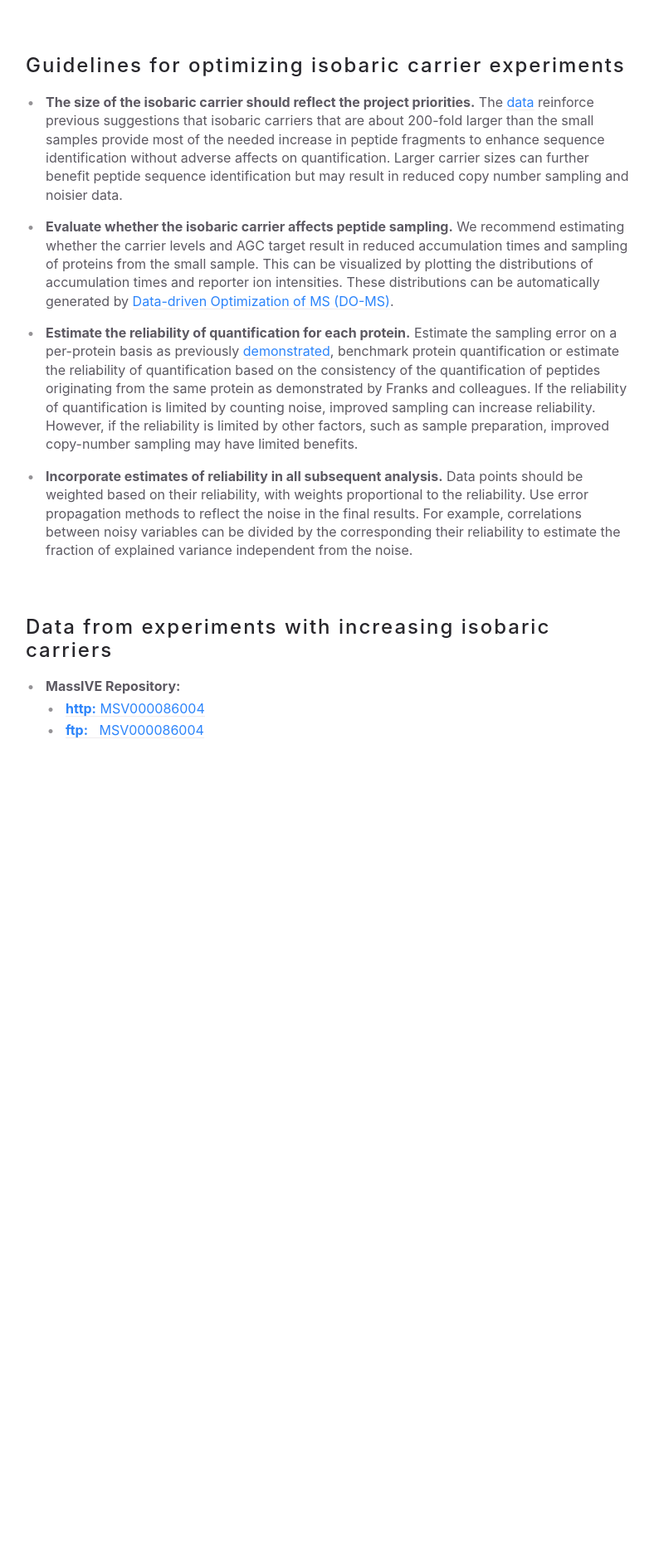
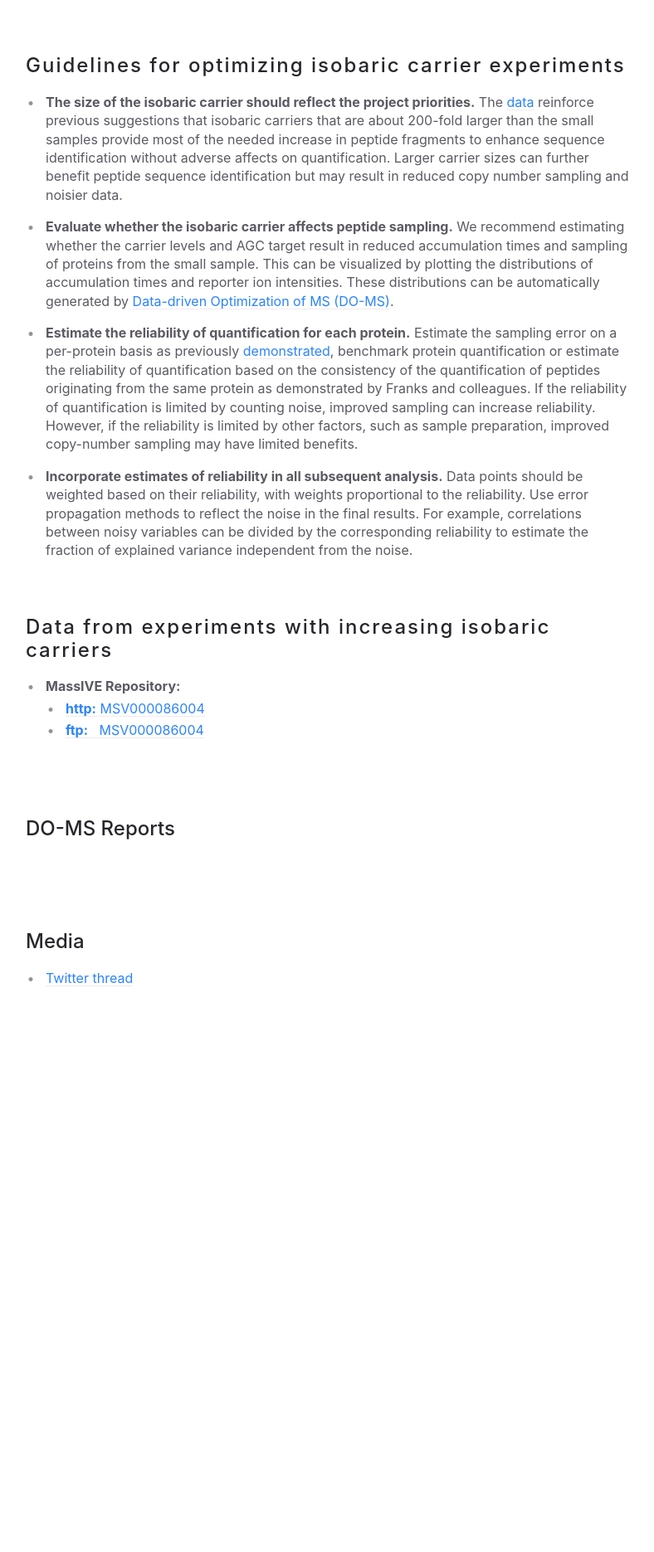
Before and after one commit to SlavovLab/SCoPE2, a Jekyll site: the page built from docs/mass-spec/Isobaric-carrier-optimization.md, in a window 1280 px wide. Shown: the part 990-2861 px from the top of the page at 83% size, without its empty margins (357-1145 px from the left). Built offline with Jekyll 4.4.1, drawn with Linux system fonts in a browser that asks for light colours; nearby versions of some CDN libraries.

Commit message:
Update Isobaric-carrier-optimization.md

```diff
--- a/docs/mass-spec/Isobaric-carrier-optimization.md
+++ b/docs/mass-spec/Isobaric-carrier-optimization.md
@@ -39,7 +39,7 @@ To increase the throughput and quantitative accuracy of single-cell protein anal
 
 - **Estimate the reliability of quantification for each protein.**  Estimate the sampling error on a per-protein basis as previously [demonstrated](https://doi.org/10.1101/665307), benchmark protein quantification or estimate the reliability of quantification based on the consistency of the quantification of peptides originating from the same protein as demonstrated by Franks and colleagues. If the reliability of quantification is limited by counting noise, improved sampling can increase reliability. However, if the reliability is limited by other factors, such as sample preparation, improved copy-number sampling may have limited benefits.
 
-- **Incorporate estimates of reliability in all subsequent analysis.** Data points should be weighted based on their reliability, with weights proportional to the reliability. Use error propagation methods to reflect the noise in the final results. For example, correlations between noisy variables can be divided by the corresponding their reliability to estimate the fraction of explained variance independent from the noise.
+- **Incorporate estimates of reliability in all subsequent analysis.** Data points should be weighted based on their reliability, with weights proportional to the reliability. Use error propagation methods to reflect the noise in the final results. For example, correlations between noisy variables can be divided by the corresponding reliability to estimate the fraction of explained variance independent from the noise.
 
 
 
@@ -57,8 +57,20 @@ To increase the throughput and quantitative accuracy of single-cell protein anal
   - [**http:**  MSV000086004](https://massive.ucsd.edu/ProteoSAFe/dataset.jsp?task=b432a22b241e4c4881d63f1a97db4a4e)
   - [**ftp:** &nbsp; MSV000086004](ftp://massive.ucsd.edu/MSV000086004)
 
+  &nbsp;
+
+  &nbsp;
+
+## DO-MS Reports
+
+  &nbsp;
+
+  &nbsp;
 
 
+
+## Media
+- [Twitter thread](https://threadreaderapp.com/thread/1298059519201869826.html)
 
 &nbsp;
 
```
